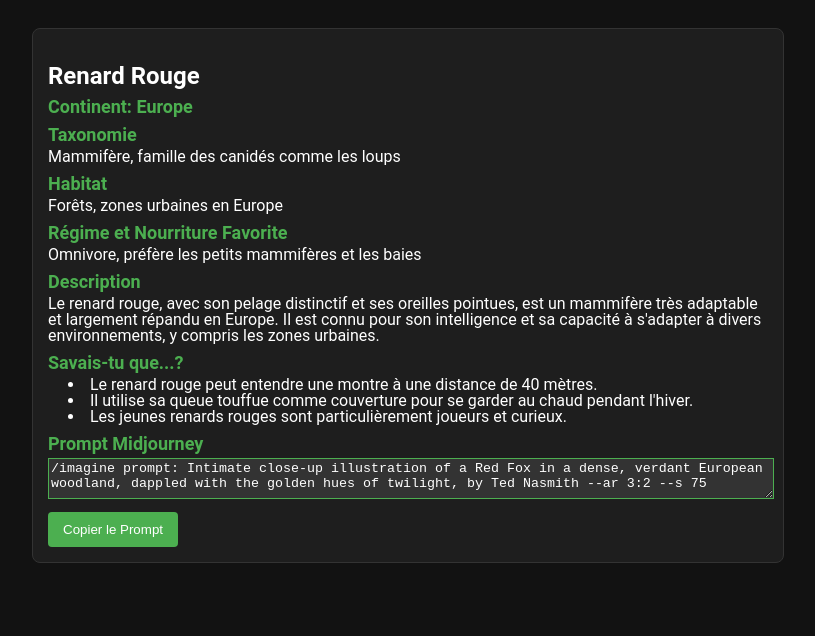
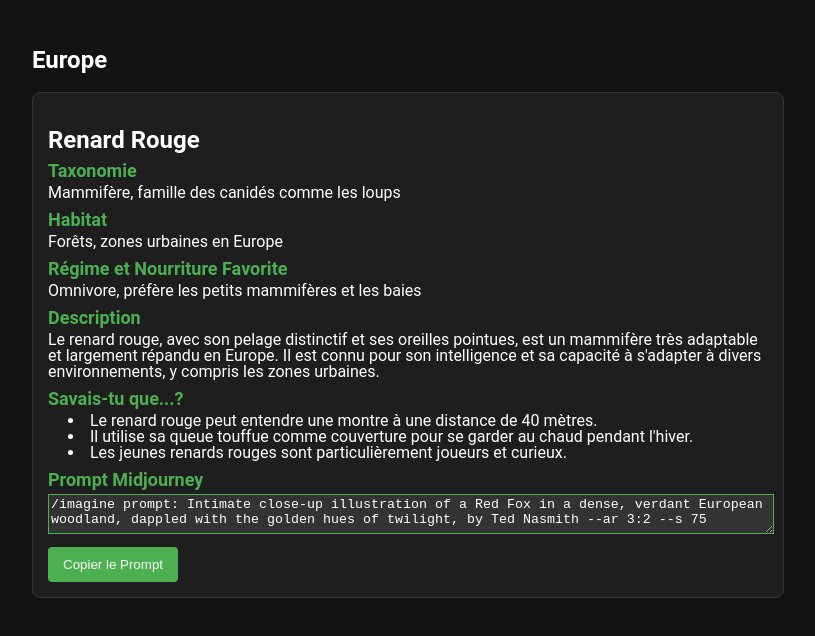
Before and after one commit to mattleouf/animaux, a plain HTML site: page index.html in a window 1280 px wide. Shown: the whole page, without its empty margins (128-943 px from the left). Drawn offline with Linux system fonts and the light colour scheme.

Commit message:
Update index.html

```diff
--- a/index.html
+++ b/index.html
@@ -22,25 +22,30 @@ fetch('animals.json')
   .then(response => response.json())
   .then(data => {
     // Initialize an empty string to hold all HTML
-    let allAnimalsHTML = '';
+    let allContinentsHTML = '';
 
     // Loop through each continent in the data
     for (const continent in data) {
-      // Add each animal in this continent to the HTML string
-      allAnimalsHTML += renderAnimals(data[continent], continent);
+      // Start a section for each continent
+      let continentSection = `<h2 class="continent-title">${continent}</h2>`;
+
+      // Add each animal in this continent to the section
+      continentSection += renderAnimals(data[continent]);
+
+      // Add the complete continent section to the overall HTML
+      allContinentsHTML += `<div class="continent-section">${continentSection}</div>`;
     }
 
     // Set the inner HTML of the animal cards container
-    document.getElementById('animal-cards').innerHTML = allAnimalsHTML;
+    document.getElementById('animal-cards').innerHTML = allContinentsHTML;
   })
   .catch(error => console.error('Error loading animal data:', error));
 
-// Function to generate the HTML for the animal cards
-function renderAnimals(animals, continent) {
+// Function to generate the HTML for the animal cards within a continent
+function renderAnimals(animals) {
   return animals.map(animal => `
     <div class="animal-container">
       <h2 class="animal-name">${animal.name}</h2>
-      <h3 class="animal-continent">Continent: ${continent}</h3>
       <div class="animal-taxonomy">
         <h3>Taxonomie</h3>
         <p>${animal.taxonomy}</p>
@@ -68,9 +73,6 @@ function renderAnimals(animals, continent) {
       </div>
     </div>
   `).join('');
-console.log("Rendering animals for continent:", continent);
-console.log("Animals data:", animals);
-
 }
 
 function copyPrompt(animalName) {
```
